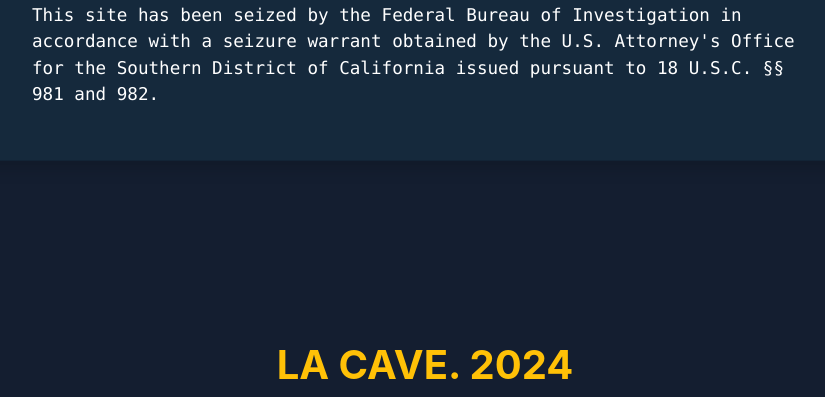
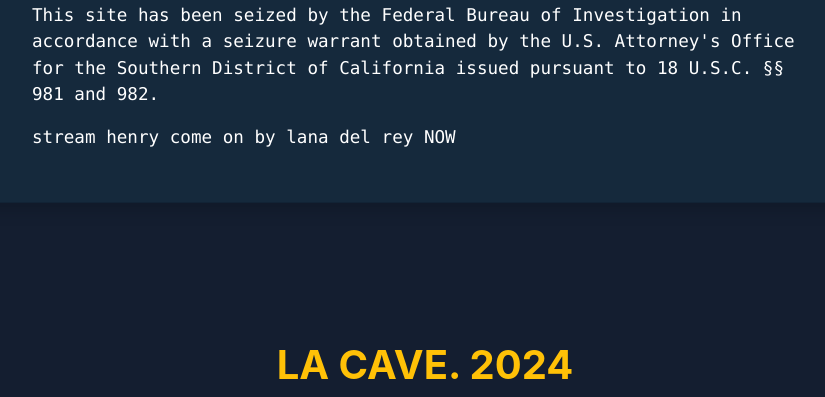
Before and after one commit to 0xCurtis/0xCurtis.github.io, a plain HTML site: page index.html in a window 1280 px wide. Shown: the part 403-800 px from the top of the page, without its empty margins (215-1040 px from the left). Drawn offline with Linux system fonts and the light colour scheme.

Commit message:
propagande LDR

```diff
--- a/index.html
+++ b/index.html
@@ -24,6 +24,8 @@
 Attorney's Office for the Southern District of California issued pursuant to 18 U.S.C. §§ 981 and 982.
 </p>
 
+<p> stream henry come on by lana del rey  NOW </p>
+
 </div>
 </div>
 
```
